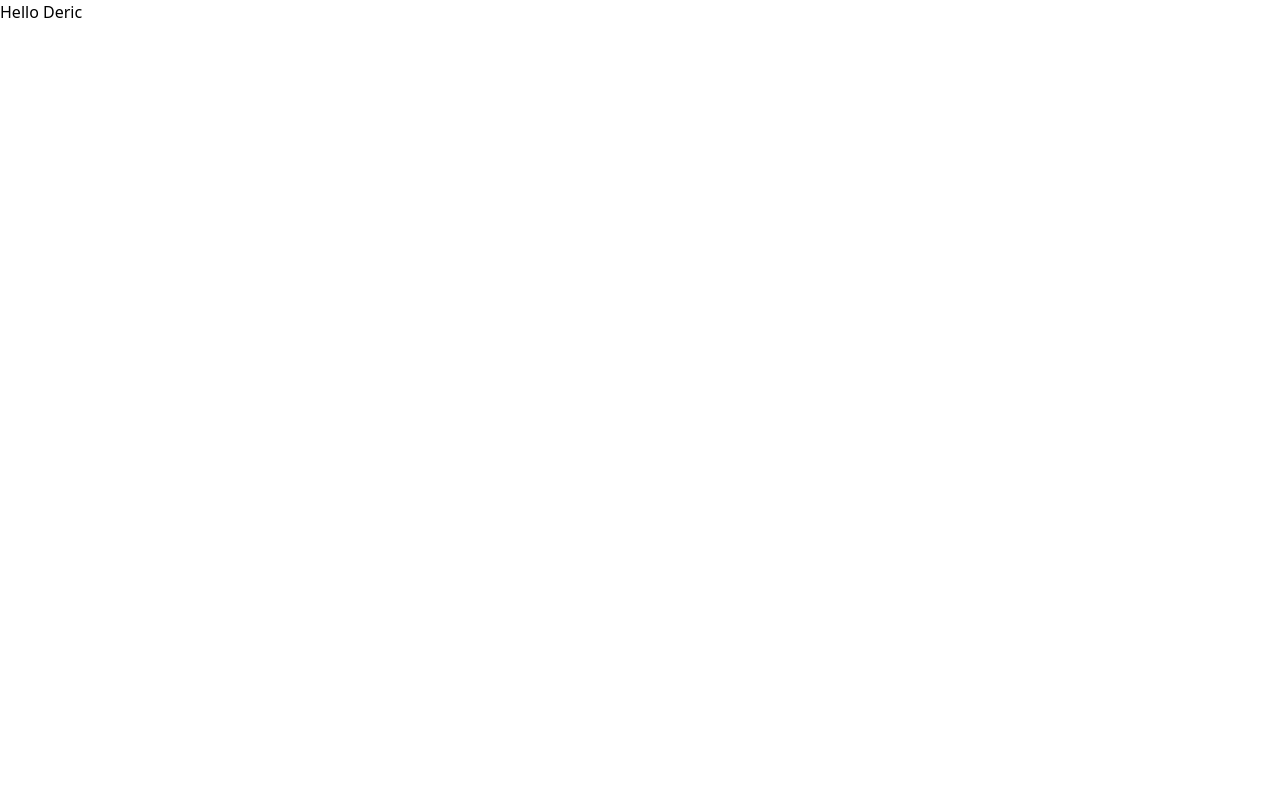
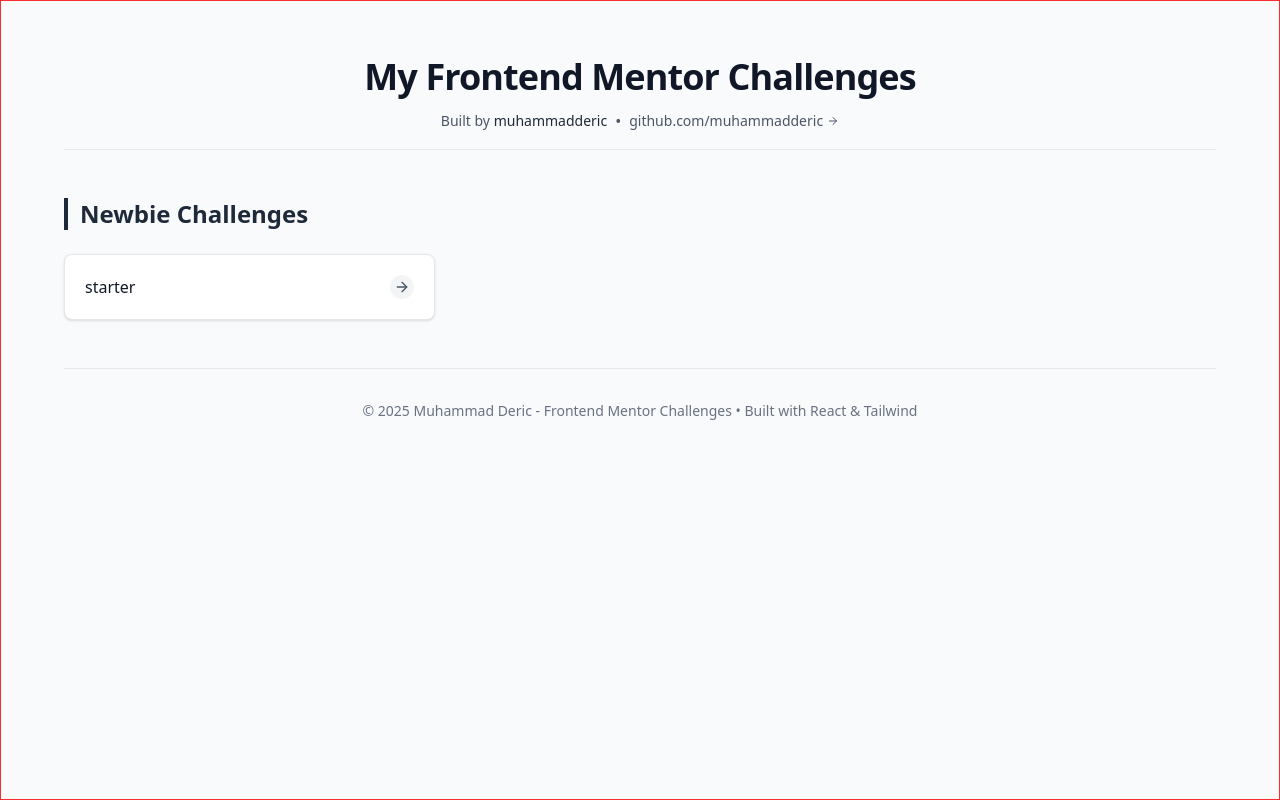
Before and after one commit to muhammadderic/mderic-frontendmentor, a React (Vite) app: page / in a window 1280 px wide. Built offline with nearby package versions, Linux system fonts and the light colour scheme.

Commit message:
create home page with challenge card links approach

```diff
--- a/package.json
+++ b/package.json
@@ -11,8 +11,10 @@
   },
   "dependencies": {
     "@tailwindcss/vite": "^4.1.13",
+    "lucide-react": "^0.542.0",
     "react": "^19.1.1",
     "react-dom": "^19.1.1",
+    "react-router-dom": "^7.8.2",
     "tailwindcss": "^4.1.13"
   },
   "devDependencies": {
--- a/src/App.tsx
+++ b/src/App.tsx
@@ -1,8 +1,11 @@
+import { Route, Routes } from "react-router-dom"
+import Home from "./core/Home"
+
 function App() {
   return (
-    <div>
-      <h1>Hello Deric</h1>
-    </div>
+    <Routes>
+      <Route path="/" element={<Home />} />
+    </Routes>
   )
 }
 
--- /dev/null
+++ b/src/core/Home.tsx
@@ -0,0 +1,70 @@
+import { Link } from "react-router-dom";
+import { ArrowRight } from "lucide-react";
+import { challenges } from "./challenges";
+
+export default function Home() {
+  return (
+    <div className="min-h-screen bg-gray-50 p-6 border border-red-500">
+      <div className="max-w-6xl mx-auto space-y-12">
+        {/* Header section */}
+        <div className="pt-8 pb-4 border-b border-gray-200 text-center">
+          <h1 className="text-4xl font-bold text-gray-900 tracking-tight">
+            My Frontend Mentor Challenges
+          </h1>
+          <div className="w-full flex">
+            <div className="mt-3 mx-auto flex flex-col sm:flex-row sm:items-center text-gray-600">
+              <p className="text-sm">
+                Built by <span className="font-medium text-gray-800">muhammadderic</span>
+              </p>
+              <span className="hidden sm:inline mx-2">•</span>
+              <a
+                href="https://github.com/muhammadderic"
+                target="_blank"
+                rel="noopener noreferrer"
+                className="text-sm hover:text-red-900 transition-colors flex items-center mt-1 sm:mt-0"
+              >
+                github.com/muhammadderic
+                <ArrowRight className="w-3 h-3 ml-1" />
+              </a>
+            </div>
+          </div>
+        </div>
+
+        {/* Challenges grid */}
+        <div className="space-y-10">
+          {Object.entries(challenges).map(([level, items]) => (
+            <div key={level} className="space-y-6">
+              <h2 className="text-2xl font-semibold text-gray-800 capitalize border-l-4 border-gray-800 pl-3">
+                {level} Challenges
+              </h2>
+              <div className="grid gap-5 grid-cols-1 sm:grid-cols-2 lg:grid-cols-3">
+                {items.map((challenge) => (
+                  <Link
+                    key={challenge.path}
+                    to={challenge.path}
+                    className="group block rounded-lg border border-gray-200 bg-white p-5 shadow-sm
+                             hover:shadow-md transition-all duration-300 hover:-translate-y-1"
+                  >
+                    <div className="flex items-center justify-between">
+                      <span className="font-medium text-gray-900 group-hover:text-gray-700 transition-colors">
+                        {challenge.title}
+                      </span>
+                      <div className="flex items-center justify-center w-6 h-6 rounded-full bg-gray-100 group-hover:bg-gray-200 transition-colors">
+                        <ArrowRight className="w-4 h-4 text-gray-600" />
+                      </div>
+                    </div>
+                  </Link>
+                ))}
+              </div>
+            </div>
+          ))}
+        </div>
+
+        {/* Footer */}
+        <div className="pt-8 mt-8 border-t border-gray-200 text-center text-sm text-gray-500">
+          <p>© {new Date().getFullYear()} Muhammad Deric - Frontend Mentor Challenges • Built with React & Tailwind</p>
+        </div>
+      </div>
+    </div>
+  );
+}
--- /dev/null
+++ b/src/core/challenges.ts
@@ -0,0 +1,5 @@
+export const challenges = {
+  newbie: [
+    { title: "starter", path: "#" },
+  ],
+};
--- a/src/main.tsx
+++ b/src/main.tsx
@@ -4,9 +4,12 @@ import { StrictMode } from "react";
 import App from "./App";
 
 import "./index.css";
+import { BrowserRouter } from "react-router-dom";
 
 createRoot(document.getElementById('root')!).render(
   <StrictMode>
-    <App />
+    <BrowserRouter>
+      <App />
+    </BrowserRouter>
   </StrictMode>,
 )
```
Also changed, not shown: 1 other file (tests, documents, lock files or other folders).
